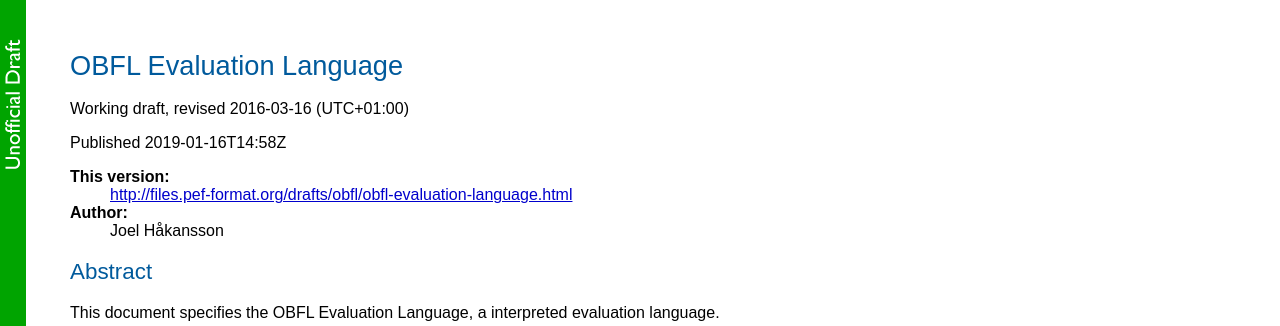
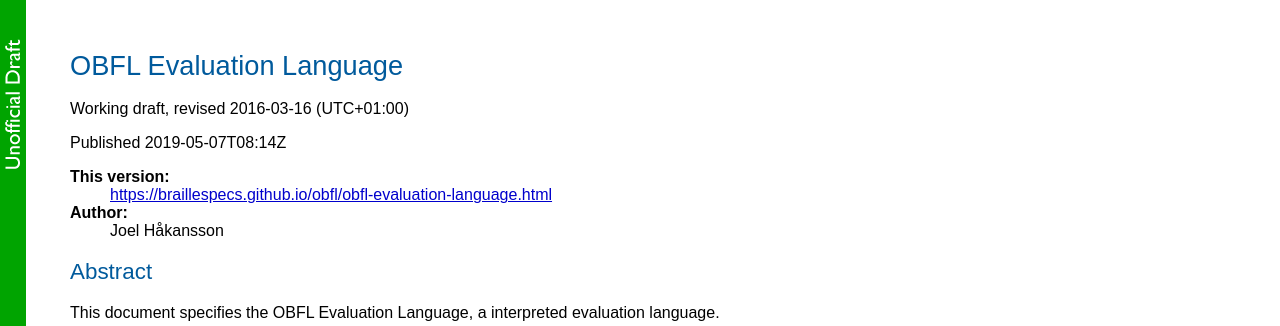
Before and after one commit to braillespecs/braillespecs.github.io, a Jekyll site: the page obfl/obfl-evaluation-language.html, which Jekyll copies as it is, in a window 1280 px wide and 900 px high. Shown: the top 326 px of the window. Built offline with Jekyll 4.4.1, drawn with Linux system fonts in a browser that asks for light colours.

Commit message:
Travis build of obfl (106) auto-pushed

```diff
--- a/obfl/index.html
+++ b/obfl/index.html
@@ -6,7 +6,7 @@
   <meta name="dc:identifier" content=""/>
   <meta name="dc:Title" content="OBFL Specification"/>
   <meta name="dc:Language" content="en"/>
-  <meta name="dc:Date" content="2019-01-16T14:58Z"/>
+  <meta name="dc:Date" content="2019-05-07T08:14Z"/>
   <link rel="stylesheet" href="styles/w3c-unofficial.css" type="text/css"/>
 </head>
 <body>
--- a/obfl/obfl-evaluation-language.html
+++ b/obfl/obfl-evaluation-language.html
@@ -6,7 +6,7 @@
   <meta name="dc:identifier" content=""/>
   <meta name="dc:Title" content="OBFL Evaluation Language"/>
   <meta name="dc:Language" content="en"/>
-  <meta name="dc:Date" content="2019-01-16T14:58Z"/>
+  <meta name="dc:Date" content="2019-05-07T08:14Z"/>
   <link rel="stylesheet" href="styles/w3c-unofficial.css" type="text/css"/>
   <link rel="stylesheet" href="styles/style.css" type="text/css"/>
 </head>
@@ -15,10 +15,10 @@
 <h1 id="N65581">OBFL Evaluation Language</h1>
 
 <p>Working draft, revised 2016-03-16 (UTC+01:00)</p>
-<p>Published 2019-01-16T14:58Z</p>
+<p>Published 2019-05-07T08:14Z</p>
 <dl>
   <dt>This version:</dt>
-    <dd><a href="http://files.pef-format.org/drafts/obfl/obfl-specification.html">http://files.pef-format.org/drafts/obfl/obfl-evaluation-language.html</a></dd>
+    <dd><a href="https://braillespecs.github.io/obfl/obfl-specification.html">https://braillespecs.github.io/obfl/obfl-evaluation-language.html</a></dd>
   <dt>Author:</dt>
     <dd>Joel Håkansson</dd>
   <!--
--- a/obfl/obfl-specification.html
+++ b/obfl/obfl-specification.html
@@ -6,7 +6,7 @@
   <meta name="dc:identifier" content=""/>
   <meta name="dc:Title" content="OBFL Specification"/>
   <meta name="dc:Language" content="en"/>
-  <meta name="dc:Date" content="2019-01-16T14:58Z"/>
+  <meta name="dc:Date" content="2019-05-07T08:14Z"/>
   <link rel="stylesheet" href="styles/w3c-unofficial.css" type="text/css"/>
   <link rel="stylesheet" href="styles/style.css" type="text/css"/>
 </head>
@@ -15,10 +15,10 @@
 <h1 id="N65581">OBFL - Open Braille Formatting Language</h1>
 
 <p>Working draft, revised 2018-01-19 (UTC+01:00)</p>
-<p>Published 2019-01-16T14:58Z</p>
+<p>Published 2019-05-07T08:14Z</p>
 <dl>
   <dt>This version:</dt>
-    <dd><a href="http://files.pef-format.org/drafts/obfl/obfl-specification.html">http://files.pef-format.org/drafts/obfl/obfl-specification.html</a></dd>
+    <dd><a href="https://braillespecs.github.io/obfl/obfl-specification.html">https://braillespecs.github.io/obfl/obfl-specification.html</a></dd>
   <dt>Author:</dt>
     <dd>Joel Håkansson</dd>
   <dt>Contributors:</dt>
```
Also changed, not shown: 1 other file.
